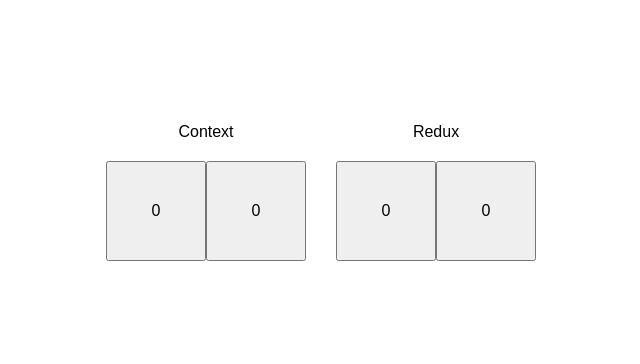
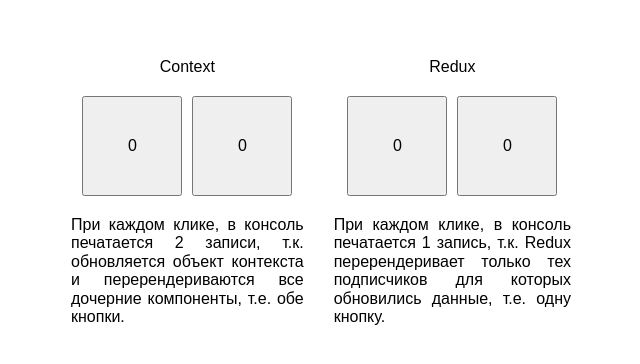
Before and after one commit to ekb1zh/redux-vs-context, a React (Create React App) app: page / in a window 1280 px wide. Shown: the part 208-572 px from the top of the page, without its empty margins (319-959 px from the left). Built offline with nearby package versions, Linux system fonts and the light colour scheme.

Commit message:
Refactor

```diff
--- a/src/App.tsx
+++ b/src/App.tsx
@@ -9,16 +9,16 @@
 
 const Container = styled.div`
   display: flex;
-  justify-content: space-between;
-  align-items: center;
-
-  width: 430px;
+  width: 500px;
 `
 
 const App: React.FC = () => {
   return (
     <Container>
-      <ButtonsPanel header='Context'>
+      <ButtonsPanel
+        header='Context'
+        footer={`При каждом клике, в консоль печатается 2 записи, т.к. обновляется объект контекста и перерендериваются все дочерние компоненты, т.е. обе кнопки.`}
+      >
         <ContextProvider>
           {['ContextButton-1', 'ContextButton-2'].map((name) => (
             <ContextButton key={name} name={name} />
@@ -26,7 +26,10 @@
         </ContextProvider>
       </ButtonsPanel>
 
-      <ButtonsPanel header='Redux'>
+      <ButtonsPanel
+        header='Redux'
+        footer={`При каждом клике, в консоль печатается 1 запись, т.к. Redux перерендеривает только тех подписчиков для которых обновились данные, т.е. одну кнопку.`}
+      >
         <ReduxProvider>
           {['ReduxButton-1', 'ReduxButton-2'].map((name) => (
             <ReduxButton key={name} name={name} />
--- a/src/components/Button.tsx
+++ b/src/components/Button.tsx
@@ -3,6 +3,10 @@
 const Button = styled.button`
   width: 100px;
   height: 100px;
+
+  &:last-child {
+    margin-left: 10px;
+  }
 `
 
 export default Button
--- a/src/components/ButtonsPanel.tsx
+++ b/src/components/ButtonsPanel.tsx
@@ -1,28 +1,36 @@
 import styled from 'styled-components'
+
+type Props = {
+  header: string
+  footer: string
+}
 
 const Container = styled.div`
   display: flex;
   flex-direction: column;
   align-items: center;
-  justify-content: space-between;
+
+  text-align: justify;
+  min-width: 0;
+
+  &:last-child {
+    margin-left: 30px;
+  }
 `
 
 const ChildrenContainer = styled.div`
   display: flex;
   justify-content: space-between;
 
-  margin-top: 20px;
+  margin: 20px 0;
 `
 
-type Props = {
-  header: string
-}
-
-const ButtonsPanel: React.FC<Props> = ({ header, children }) => {
+const ButtonsPanel: React.FC<Props> = ({ header, footer, children }) => {
   return (
     <Container>
       {header}
       <ChildrenContainer>{children}</ChildrenContainer>
+      {footer}
     </Container>
   )
 }
```
Also changed, not shown: 1 other file (tests, documents, lock files or other folders).
